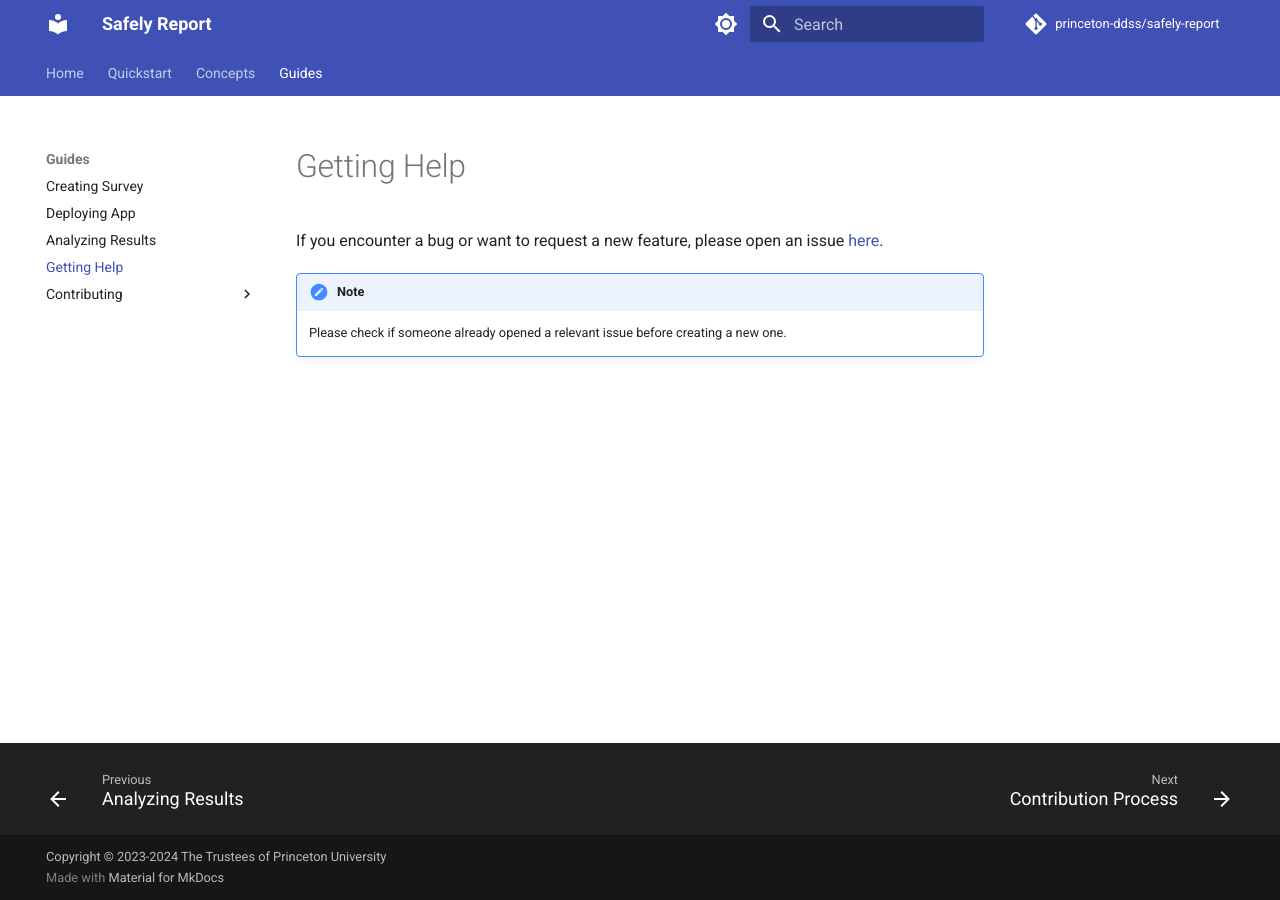
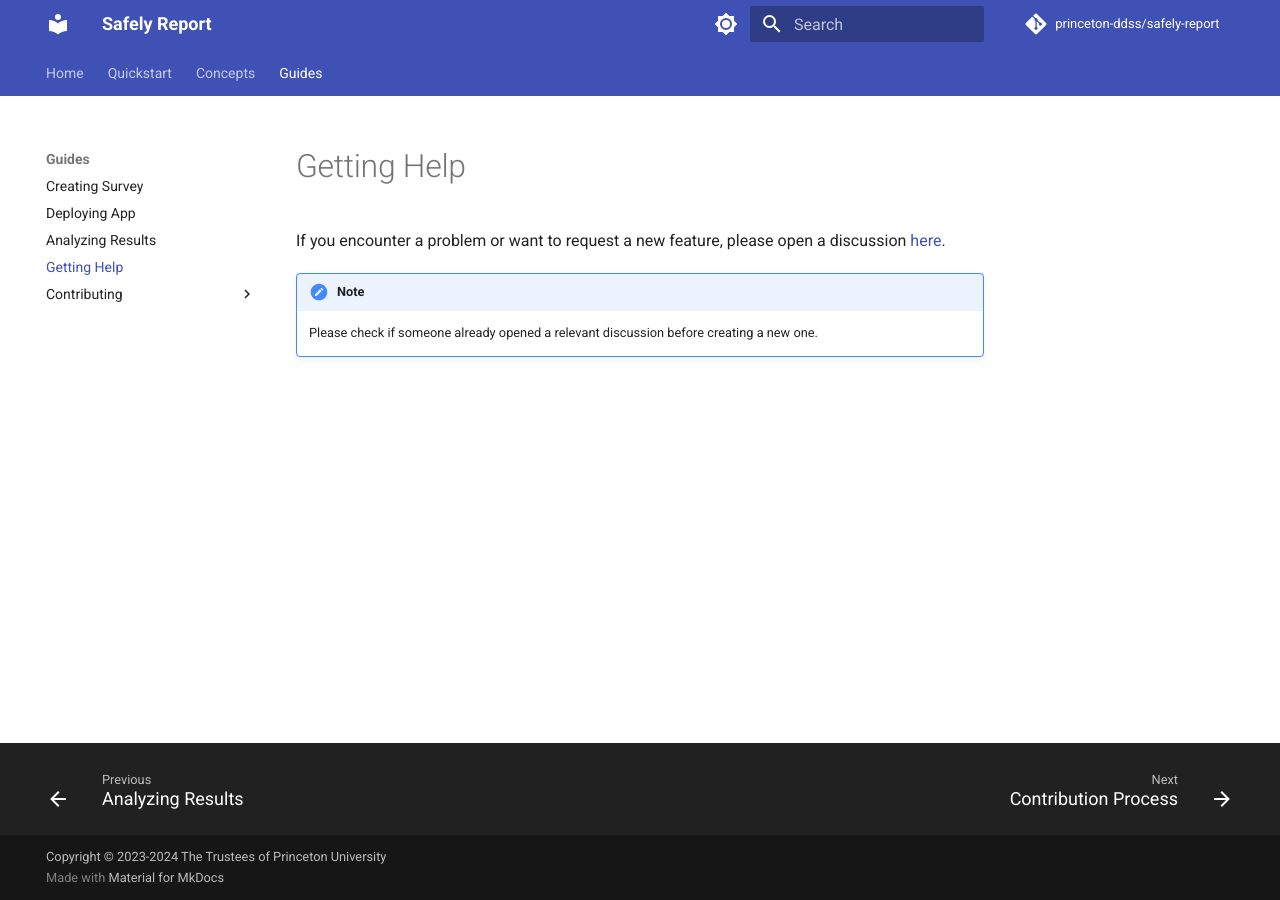
Before and after one commit to sylvaingchassang/ddss-safely-report, an MkDocs documentation site: the page built from docs/mkdocs/guides/get-help.md, in a window 1280 px wide. Built offline with MkDocs 1.6.1 and Material for MkDocs 9.7.7, drawn with Linux system fonts in a browser that asks for light colours; comment, search, counter and statistics services are not loaded.

Commit message:
Instruct general users to open discussions instead of issues

```diff
--- a/docs/mkdocs/guides/get-help.md
+++ b/docs/mkdocs/guides/get-help.md
@@ -1,8 +1,8 @@
 # Getting Help
 
-If you encounter a bug or want to request a new feature, please open an issue
-[here](https://github.com/princeton-ddss/safely-report/issues).
+If you encounter a problem or want to request a new feature, please open a discussion
+[here](https://github.com/princeton-ddss/safely-report/discussions).
 
 !!! note
 
-    Please check if someone already opened a relevant issue before creating a new one.
+    Please check if someone already opened a relevant discussion before creating a new one.
```
